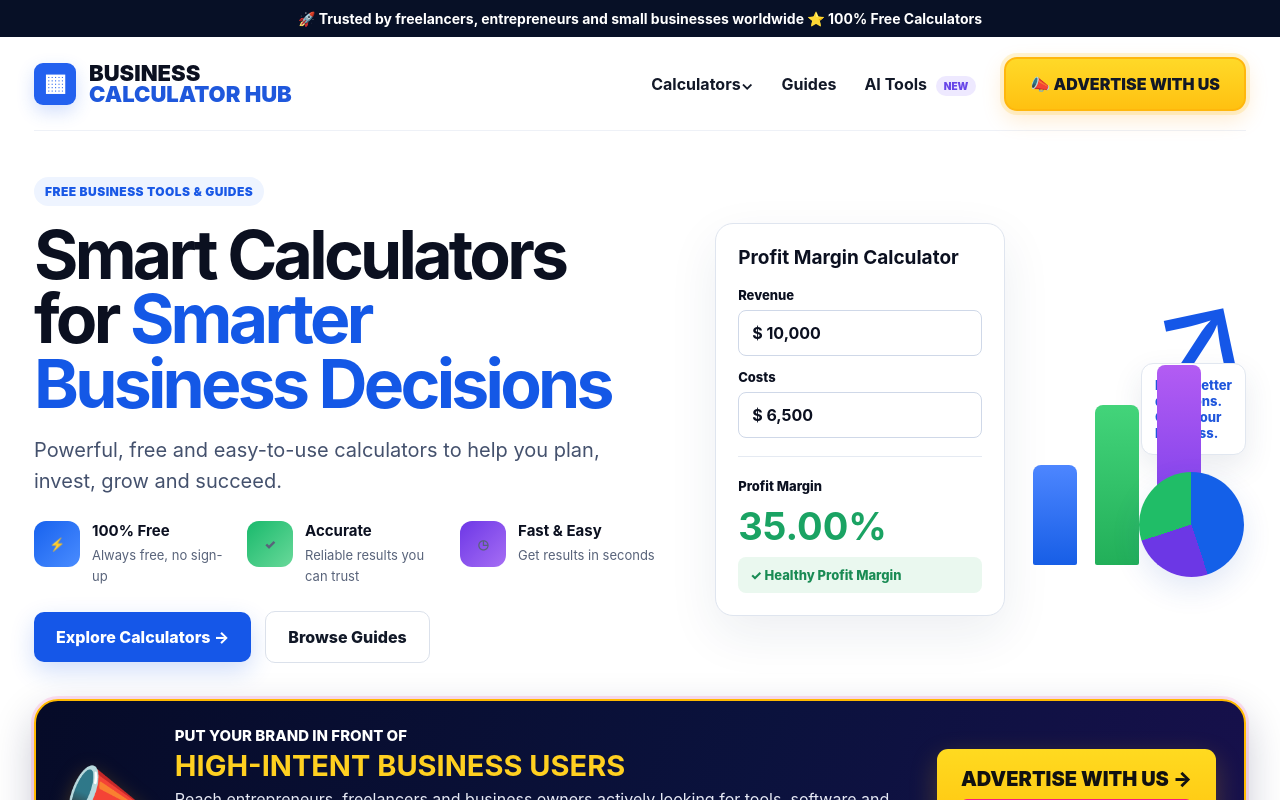
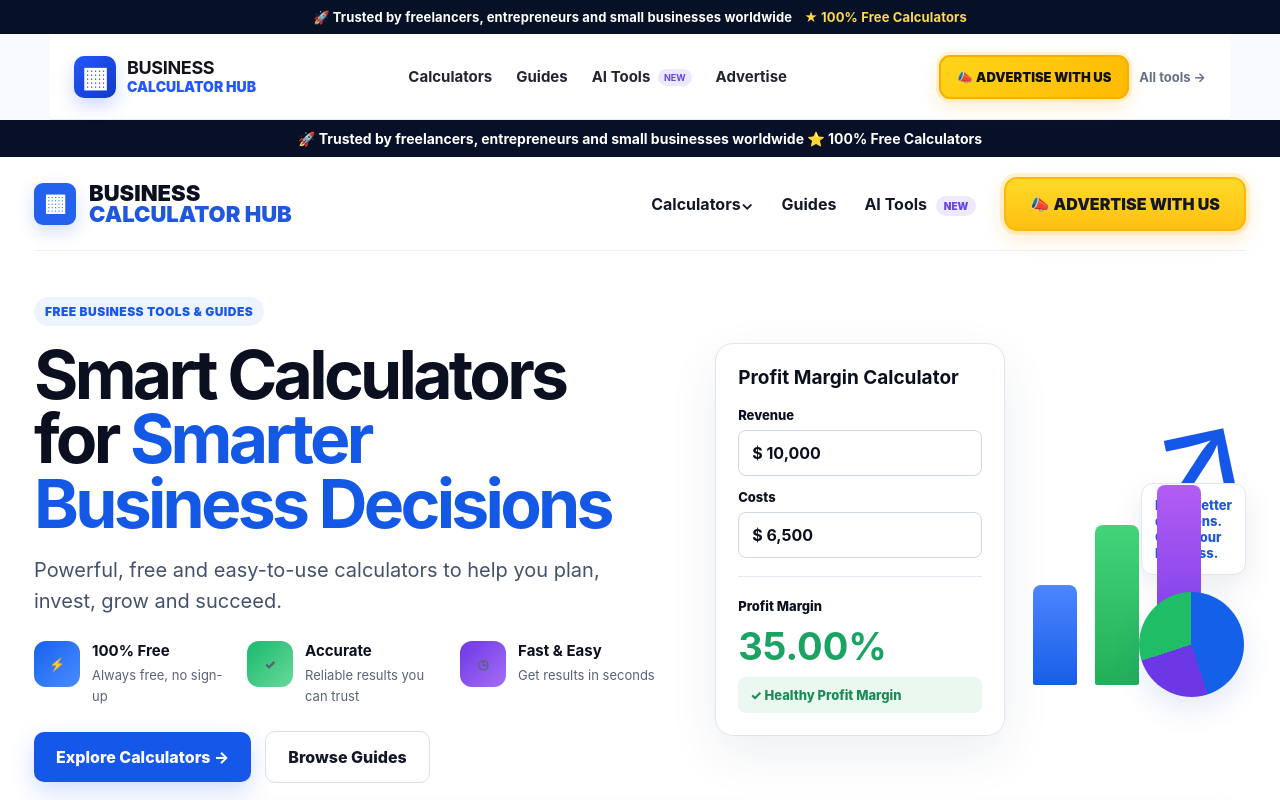
Before and after one commit to luizferdazzi-commits/business-calculator-hub, a Next.js app: page / in a window 1280 px wide. Shown: the top 800 px of the page. Built offline with nearby package versions, Linux system fonts and the light colour scheme.

Commit message:
Use unified header across the entire site

```diff
--- a/app/layout.tsx
+++ b/app/layout.tsx
@@ -1,8 +1,10 @@
 import type { Metadata } from 'next';
 import Script from 'next/script';
 import AffiliateTracker from './components/AffiliateTracker';
+import SiteHeader from './components/SiteHeader';
 import './globals.css';
 import './calculator-theme.css';
+import './site-header.css';
 
 export const metadata: Metadata = {
   metadataBase: new URL('https://business-calculator-hub.vercel.app'),
@@ -23,6 +25,7 @@ export default function RootLayout({ children }: Readonly<{ children: React.Reac
   return (
     <html lang="en">
       <body>
+        <SiteHeader />
         {children}
         <AffiliateTracker />
         <Script
```
